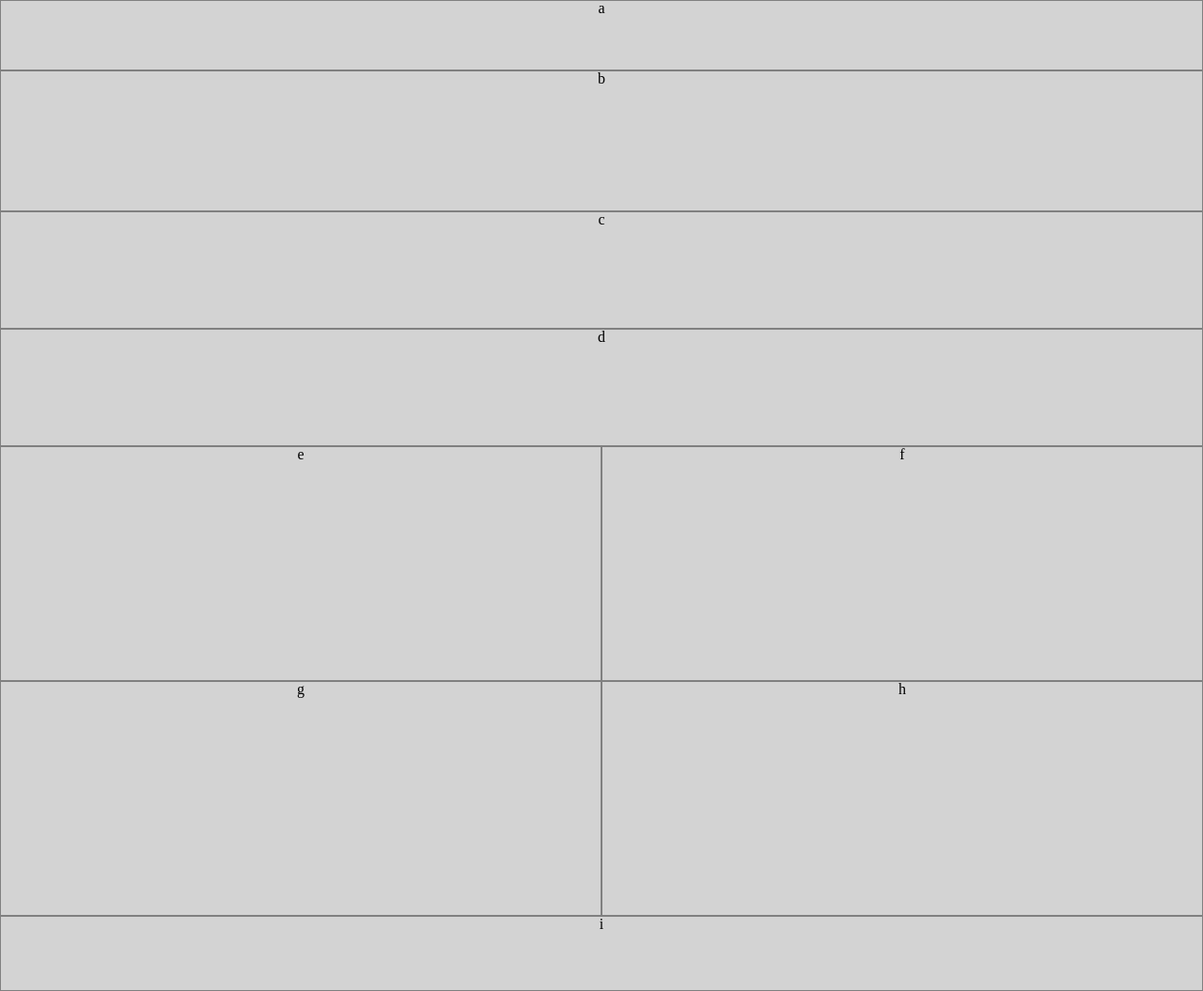
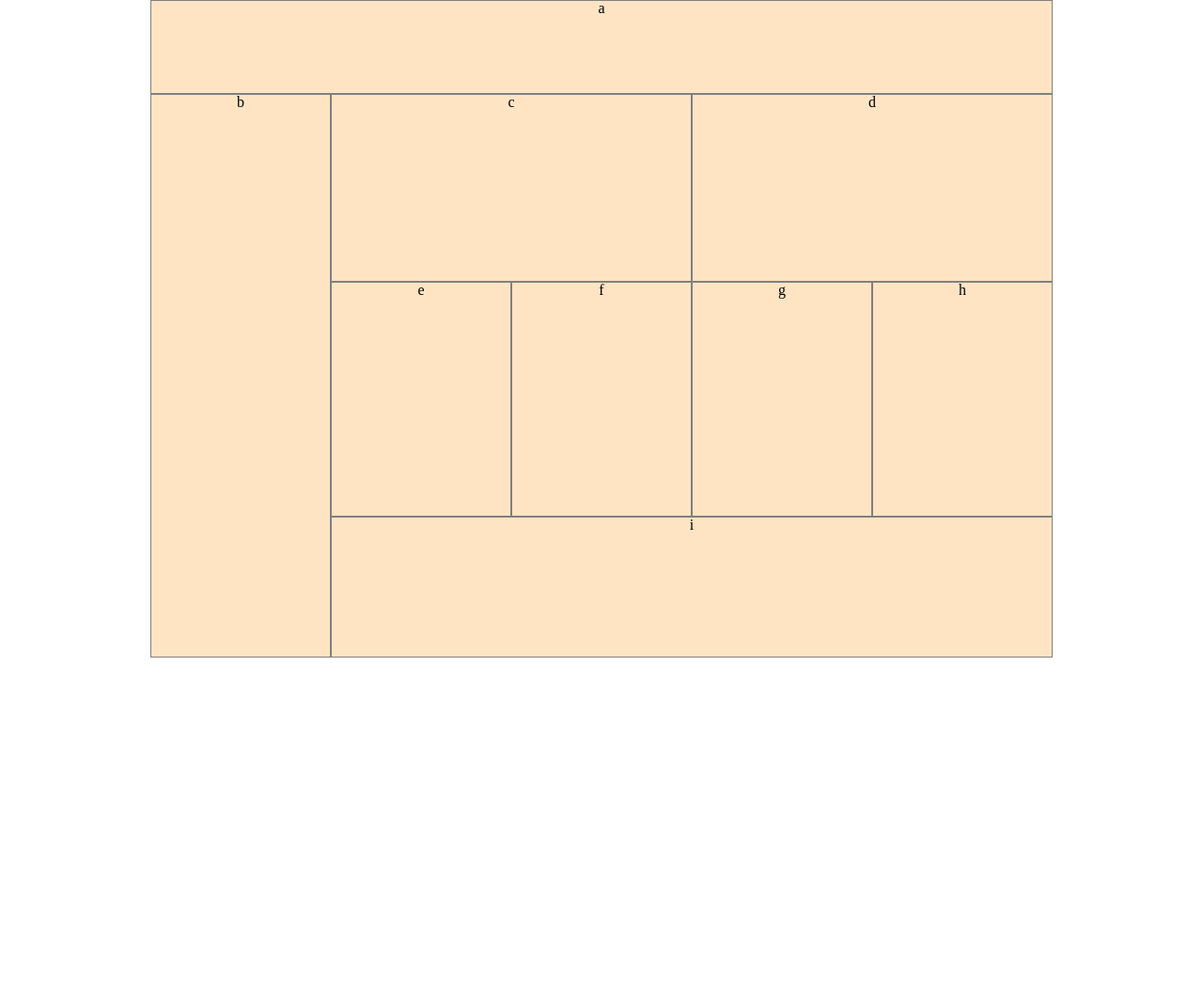
Before and after one commit to MSpake/lab-01, a plain HTML site: page index.html in a window 1280 px wide. Shown: the whole page at 94% size. After the commit the page ends 800 px from the top, so only its background shows below. Drawn offline with Linux system fonts and the light colour scheme.

Commit message:
basic desktop styling in place

```diff
--- a/css/layout.css
+++ b/css/layout.css
@@ -1,3 +1,8 @@
+body {
+    min-width: 300px;
+    margin: auto;
+}
+
 header {
     height: 75px;
 }
@@ -20,3 +25,37 @@ footer {
     height: 80px;
     clear: both;
 }
+
+@media(min-width: 768px) {
+    body {
+        max-width: 960px;
+        margin: auto;
+    }
+    header {
+        height: 100px;
+    }
+    aside {
+        width: 20%;
+        height: 600px;
+        float: left;
+    }
+    section,
+    footer {
+        width: 80%;
+        float: right;
+    }
+    #two>div {
+        height: 200px;
+        width: 50%;
+        float: left;
+    }
+    #four>div {
+        height: 250px;
+        width: 25%;
+        float: left;
+    }
+    footer {
+        height: 150px;
+        clear: none;
+    }
+}
--- a/css/modules.css
+++ b/css/modules.css
@@ -5,3 +5,13 @@ footer {
     border: 1px solid grey;
     background-color: lightgray;
 }
+
+@media(min-width: 768px) {
+    header,
+    aside,
+    div,
+    footer {
+        border: 1px solid grey;
+        background-color: bisque;
+    }
+}
```
